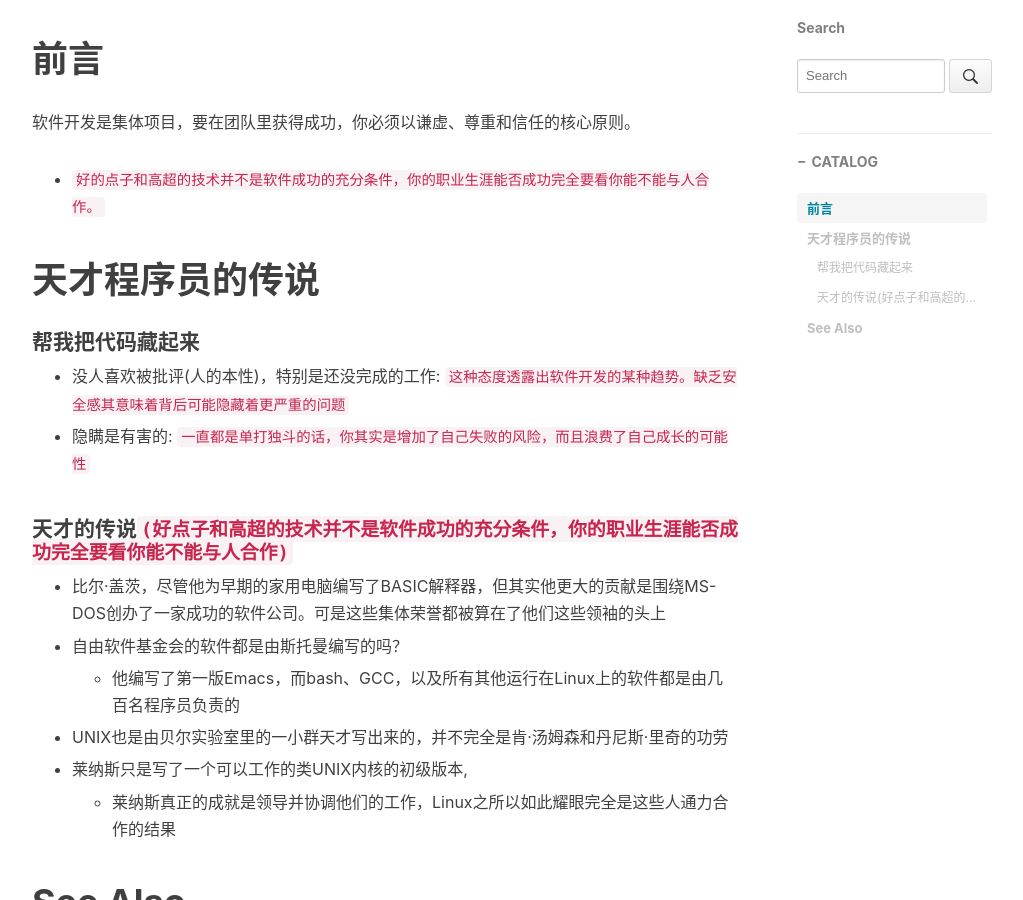
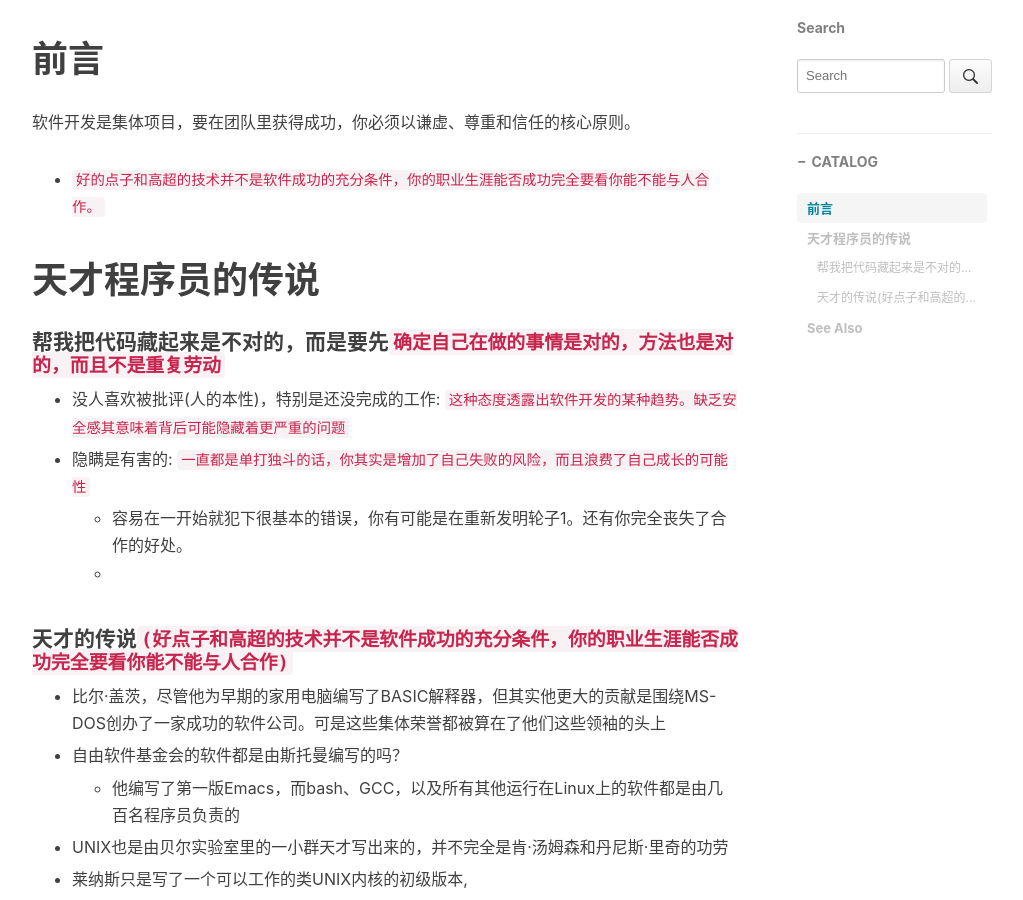
Before and after one commit to pua1203/pua1203.github.io, a Jekyll site: the page built from _posts/ReadaBookEveryDay/2018-10-14-Geek_and_Team.md, in a window 1280 px wide and 900 px high, scrolled down 533 px. Shown: the whole window, without its empty margins (233-1256 px from the left). Built offline with Jekyll 4.4.1, drawn with Linux system fonts in a browser that asks for light colours; nearby versions of some CDN libraries; comment, search, counter and statistics services are not loaded.

Commit message:
而是要先确定自己在做的事情是对的，方法也是对的，而且不是重复劳动

```diff
--- a/_posts/ReadaBookEveryDay/2018-10-14-Geek_and_Team.md
+++ b/_posts/ReadaBookEveryDay/2018-10-14-Geek_and_Team.md
@@ -33,11 +33,13 @@ subtitle: 极客与团队
 
 
 
-#### 帮我把代码藏起来
+#### 帮我把代码藏起来是不对的，而是要先`确定自己在做的事情是对的，方法也是对的，而且不是重复劳动`
 
 * 没人喜欢被批评(人的本性)，特别是还没完成的工作: `这种态度透露出软件开发的某种趋势。缺乏安全感其意味着背后可能隐藏着更严重的问题`
 
 * 隐瞒是有害的: `一直都是单打独斗的话，你其实是增加了自己失败的风险，而且浪费了自己成长的可能性`
+  * 容易在一开始就犯下很基本的错误，你有可能是在重新发明轮子1。还有你完全丧失了合作的好处。
+  *
 
 
 
```
